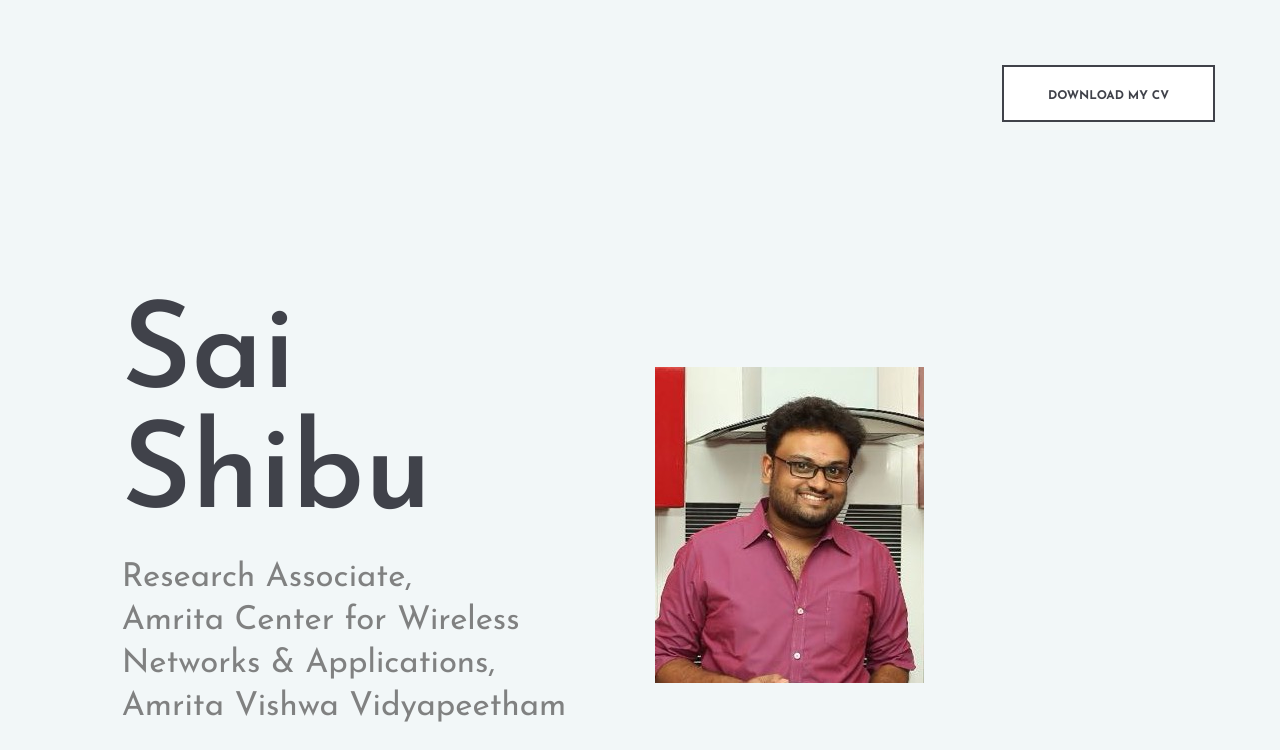
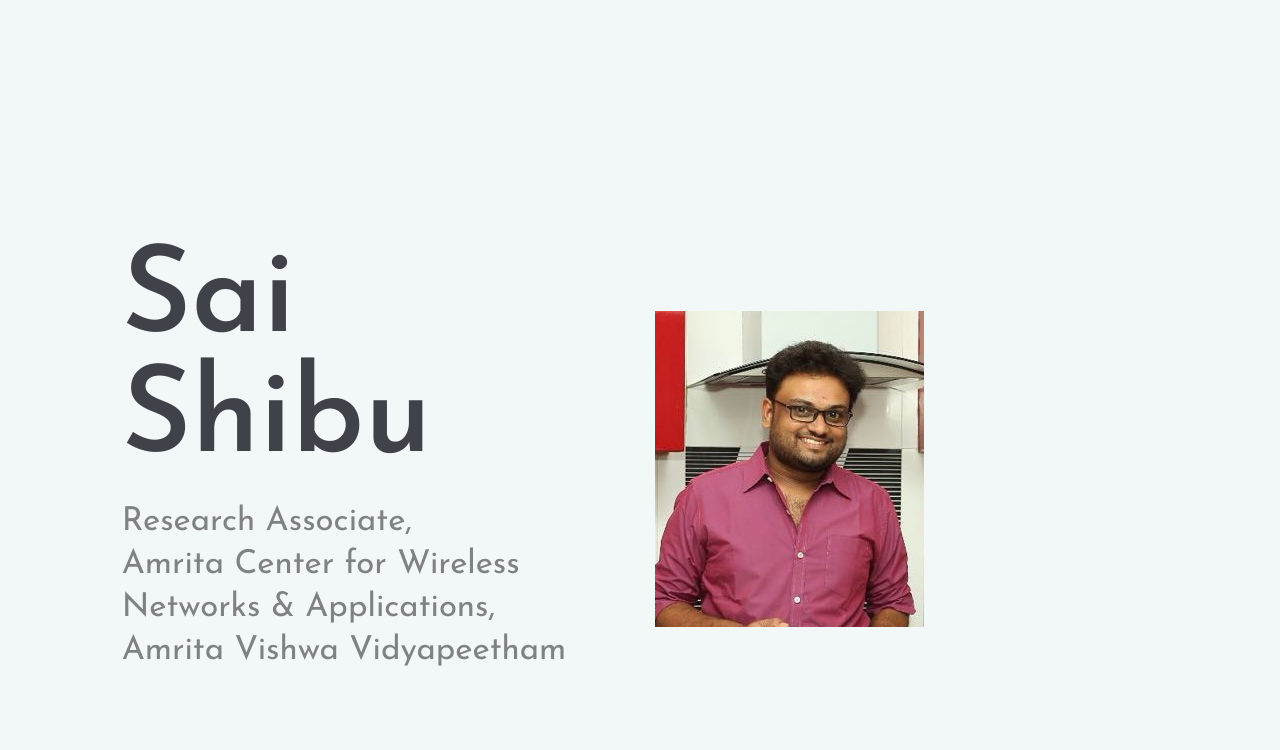
Before and after one commit to saishibu/saishibu.github.io, a website: page index.html in a window 1280 px wide. Shown: the top 750 px of the page. Drawn offline with Linux system fonts and the light colour scheme; files whose address does not match are found by name.

Commit message:
Update index.html

```diff
--- a/index.html
+++ b/index.html
@@ -45,10 +45,7 @@
 						<p></p>
 					</div>
 				</div>
-				<div class="col-md-8 text-md-right header-buttons">
-					<a href="img/resume.pdf" class="site-btn">Download my CV</a>
-					<!-- <a href="#" class="site-btn">None1</a> -->
-				</div>
+
 			</div>
 		</div>
 	</header>
```
